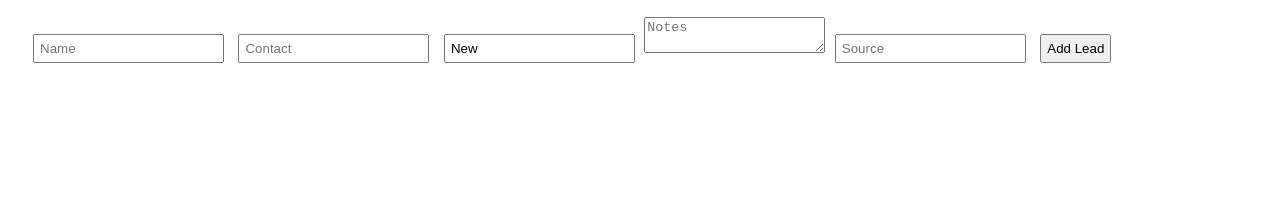
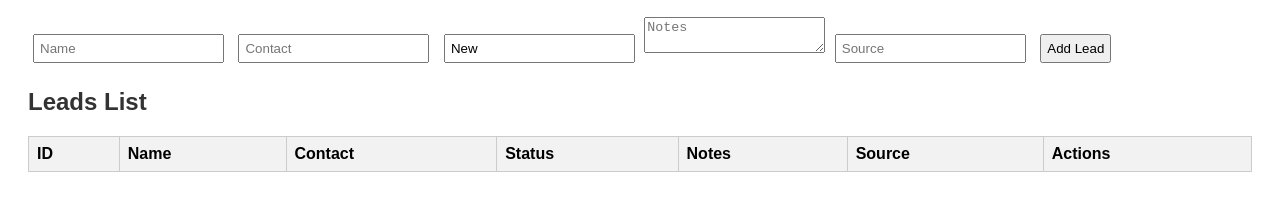
Before and after one commit to RaheelDev1/Sales-Lead-Tracker, a website: page public/index.html in a window 1280 px wide. Shown: the part 185-396 px from the top of the page. Drawn offline with Linux system fonts and the light colour scheme; no server answers.

Commit message:
Added table structure for displaying leads

```diff
--- a/public/index.html
+++ b/public/index.html
@@ -31,6 +31,23 @@
     <input type="text" id="source" placeholder="Source">
     <button type="submit">Add Lead</button>
 </form>
+
+<h2>Leads List</h2>
+<table id="leadsTable">
+    <thead>
+        <tr>
+            <th>ID</th>
+            <th>Name</th>
+            <th>Contact</th>
+            <th>Status</th>
+            <th>Notes</th>
+            <th>Source</th>
+            <th>Actions</th>
+        </tr>
+    </thead>
+    <tbody></tbody>
+</table>
+
     <script src="script.js"></script>
 </body>
 </html>
```
